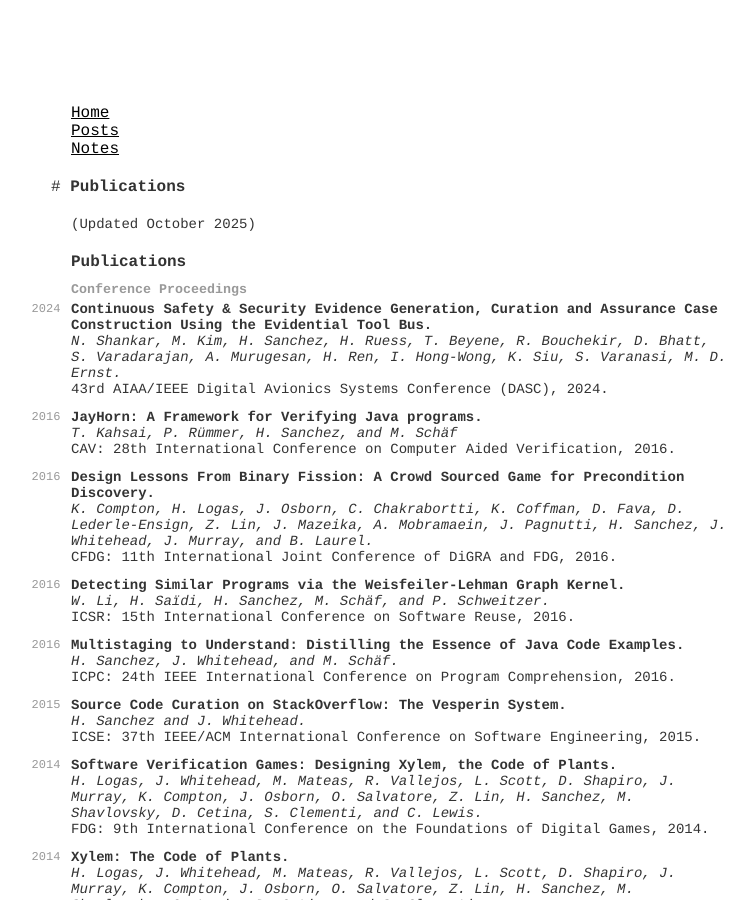
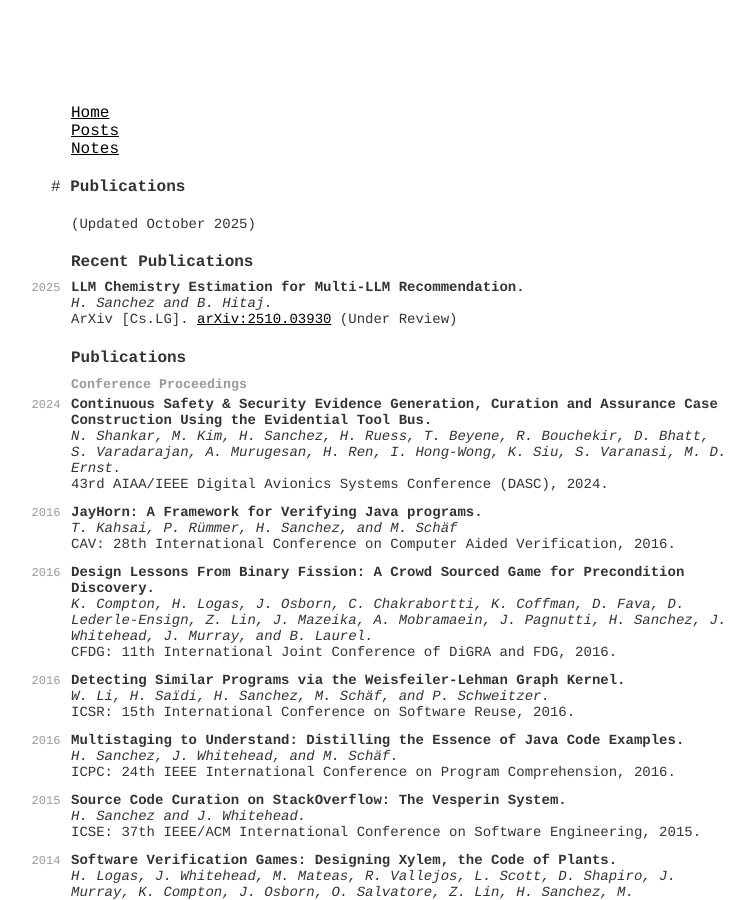
Before and after one commit to hsanchez/hsanchez.github.io, a Jekyll site: the page built from posts/notes/_posts/2025-10-25-pubs.md, in a window 1280 px wide and 900 px high. Shown: the whole window, without its empty margins (239-993 px from the left). Built offline with Jekyll 4.4.1, drawn with Linux system fonts in a browser that asks for light colours.

Commit message:
adds recent publications

```diff
--- a/posts/notes/_posts/2025-10-25-pubs.md
+++ b/posts/notes/_posts/2025-10-25-pubs.md
@@ -79,6 +79,21 @@ title: Publications
     </div>
   </div>
 </div>
+
+<div class="shifted">
+  <div class="section">
+    <div class="heading" id="recent">Recent Publications</div>
+    <div class="entry">
+      <div class="year">2025</div>
+      <div class="item">
+        <span class="bold">LLM Chemistry Estimation for Multi-LLM Recommendation.</span><br />
+        <span class="emph">H. Sanchez and B. Hitaj.</span> <br />
+        <span class="deemph">ArXiv [Cs.LG]. <a href="https://arxiv.org/abs/2510.03930">arXiv:2510.03930</a> (Under Review)</span>
+      </div>
+    </div>
+  </div>
+</div>
+
 <div class="shifted">
 <div class="section">
   <div class="heading" id="publications">Publications</div>
```
